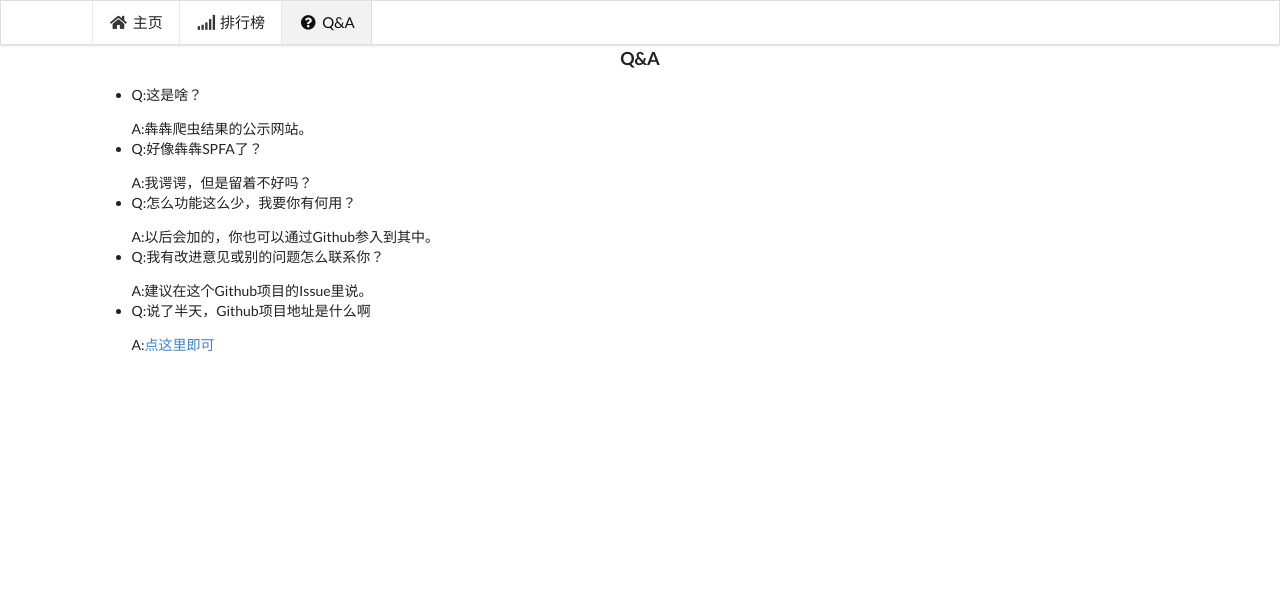
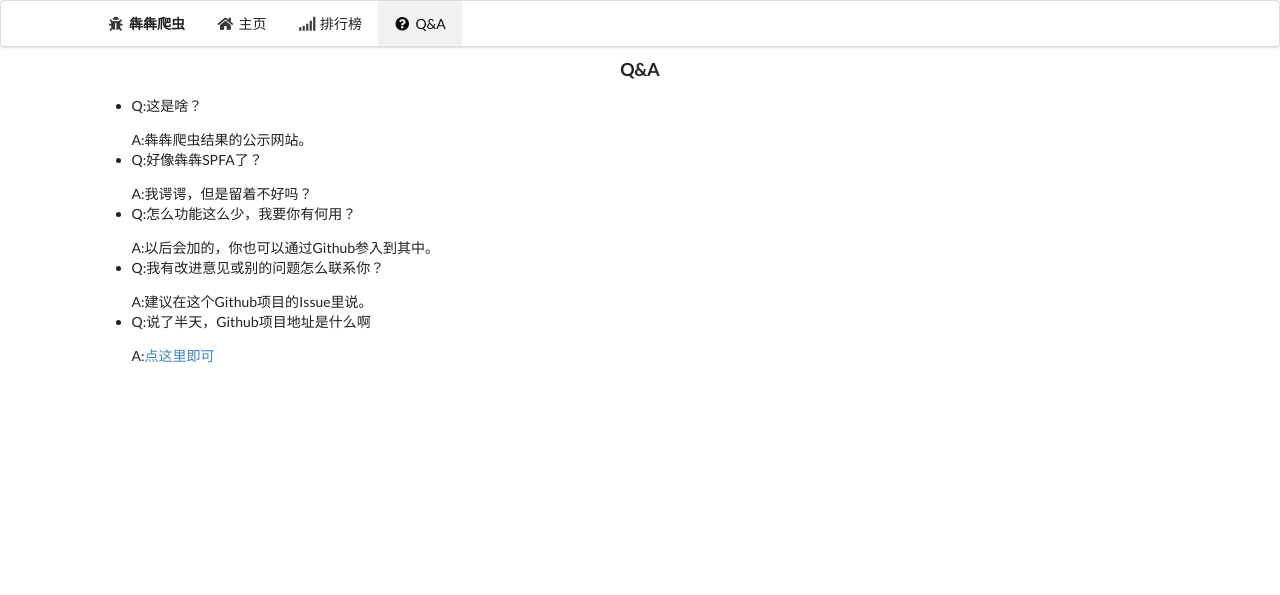
Before and after one commit to william-song-shy/ben-ben-spider, a Flask app: page /help in a window 1280 px wide. Shown: the top 595 px of the page. After the commit the page ends 363 px from the top, so only its background shows below. Run offline with Flask 2, Linux system fonts and the light colour scheme; some libraries are stand-ins or nearby versions.

Commit message:
前端更改

```diff
--- a/templates/base.html
+++ b/templates/base.html
@@ -12,14 +12,18 @@
 		<script src="{{url_for('static',filename='semantic/semantic.min.js')}}"></script>
 	</head>
 	<body>
-		<div class="ui fixed large menu">
+		<div class="ui borderless menu" style="height: 47px;">
 			<div class="ui container">
+				<a class="header item" href="{{url_for("main")}}">
+					<i class="bug icon"></i>
+					犇犇爬虫
+				</a>
 				{{ render_nav_item('main', '<i class="home icon"> </i> 主页') }}
 				{{ render_nav_item('ranklist', '<i class="signal icon"> </i> 排行榜') }}
 				{{ render_nav_item('help', '<i class="help circle icon"> </i> Q&A') }}
 			</div>
 		</div>
-		<div class="ui container" style="margin-top: 50px; ">
+		<div class="ui container" >
 	        {{ render_messages(container=False, dismissible=True) }}
 	        {% block body %}{% endblock %}
     	</div>
```
